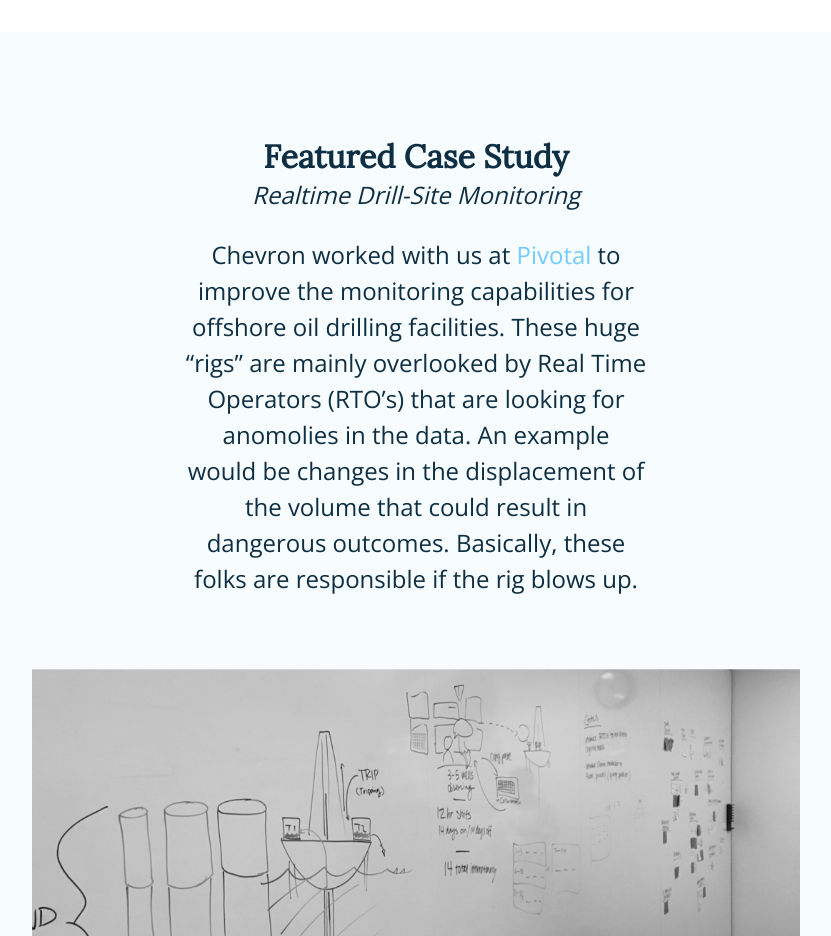
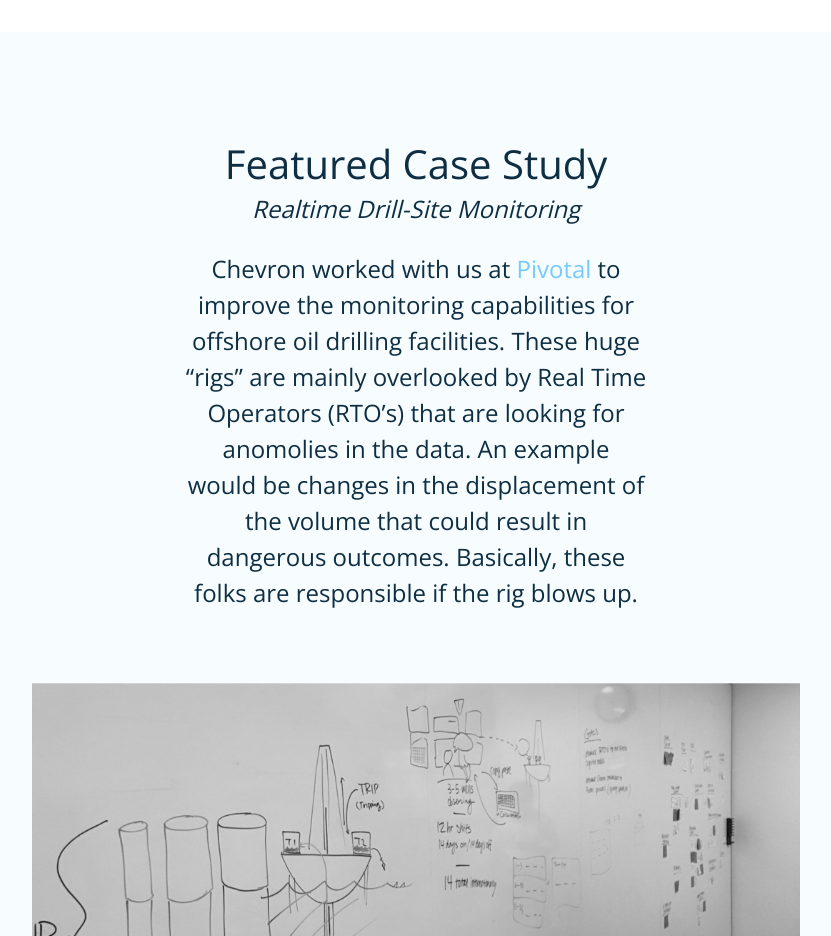
Before and after one commit to dghent/david-ghent-portfolio-minimal, a plain HTML site: page index.html in a window 1280 px wide. Shown: the part 1180-2116 px from the top of the page, without its empty margins (224-1055 px from the left). Drawn offline with nearby package versions, Linux system fonts and the light colour scheme.

Commit message:
Removing black fade, and tweaking case study title

```diff
--- a/css/main.css
+++ b/css/main.css
@@ -93,12 +93,6 @@
   font-family: 'Lora', serif;
 }
 
-.case-title {
-  font-family: 'Lora', serif;
-  font-weight: 600;
-  font-size: 32px;
-}
-
 .case-intro {
   padding-top: 24px;
 }
@@ -188,10 +182,10 @@
   font-style: italic;
 }
 
-@keyframes backgroundfade {
+/*@keyframes backgroundfade {
 from { background-color: #000; }
 to   { background-color: white; }
-}
+}*/
 
 @keyframes fadein {
 from { opacity: 0; }
@@ -262,6 +256,10 @@
   #case-study {
     padding: 104px 20% 104px 20%;
   }
+  .case-title {
+    font-size: 40px;
+    padding-bottom: 48px;
+  }
   #case-study p {
     margin-bottom: 24px;
     line-height: 36px;
```
